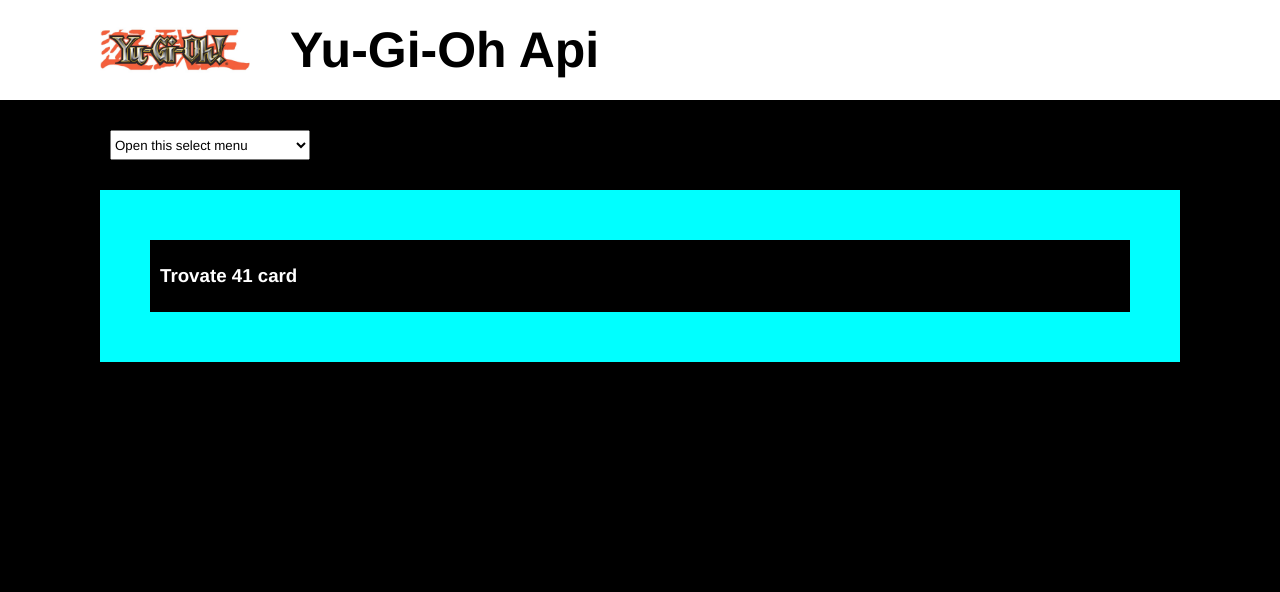
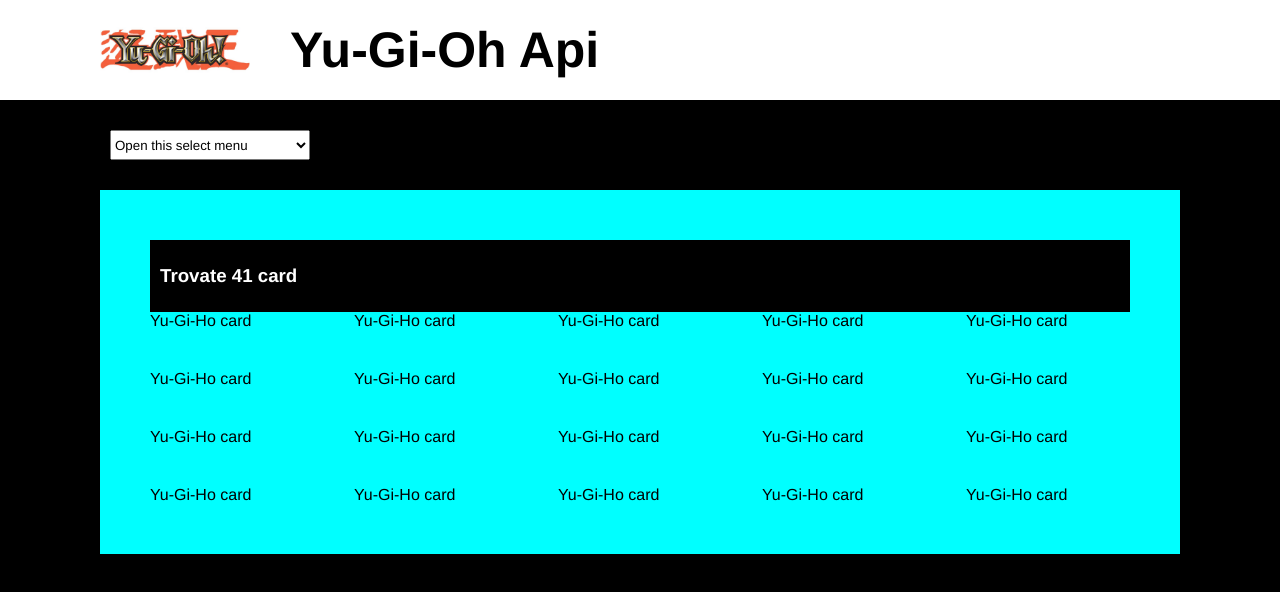
Before and after one commit to Cianuro-83/vite-yu-gi-oh, a Vue app: page / in a window 1280 px wide. Shown: the top 592 px of the page. Built offline with nearby package versions, Linux system fonts and the light colour scheme.

Commit message:
FEAT: impostata grigli visualizzazione card

```diff
--- a/src/components/Main.vue
+++ b/src/components/Main.vue
@@ -11,6 +11,30 @@
     <div class="container box">
       <div class="result-info">
         <h3>Trovate 41 card</h3>
+      </div>
+      <div class="card">
+        <ul class="grid">
+          <li>Yu-Gi-Ho card</li>
+          <li>Yu-Gi-Ho card</li>
+          <li>Yu-Gi-Ho card</li>
+          <li>Yu-Gi-Ho card</li>
+          <li>Yu-Gi-Ho card</li>
+          <li>Yu-Gi-Ho card</li>
+          <li>Yu-Gi-Ho card</li>
+          <li>Yu-Gi-Ho card</li>
+          <li>Yu-Gi-Ho card</li>
+          <li>Yu-Gi-Ho card</li>
+          <li>Yu-Gi-Ho card</li>
+          <li>Yu-Gi-Ho card</li>
+          <li>Yu-Gi-Ho card</li>
+          <li>Yu-Gi-Ho card</li>
+          <li>Yu-Gi-Ho card</li>
+          <li>Yu-Gi-Ho card</li>
+          <li>Yu-Gi-Ho card</li>
+          <li>Yu-Gi-Ho card</li>
+          <li>Yu-Gi-Ho card</li>
+          <li>Yu-Gi-Ho card</li>
+        </ul>
       </div>
     </div>
   </main>
@@ -42,4 +66,9 @@
     padding: 20px 10px;
   }
 }
+.grid {
+  display: grid;
+  grid-template-columns: repeat(5, 1fr);
+  gap: 40px;
+}
 </style>
```
